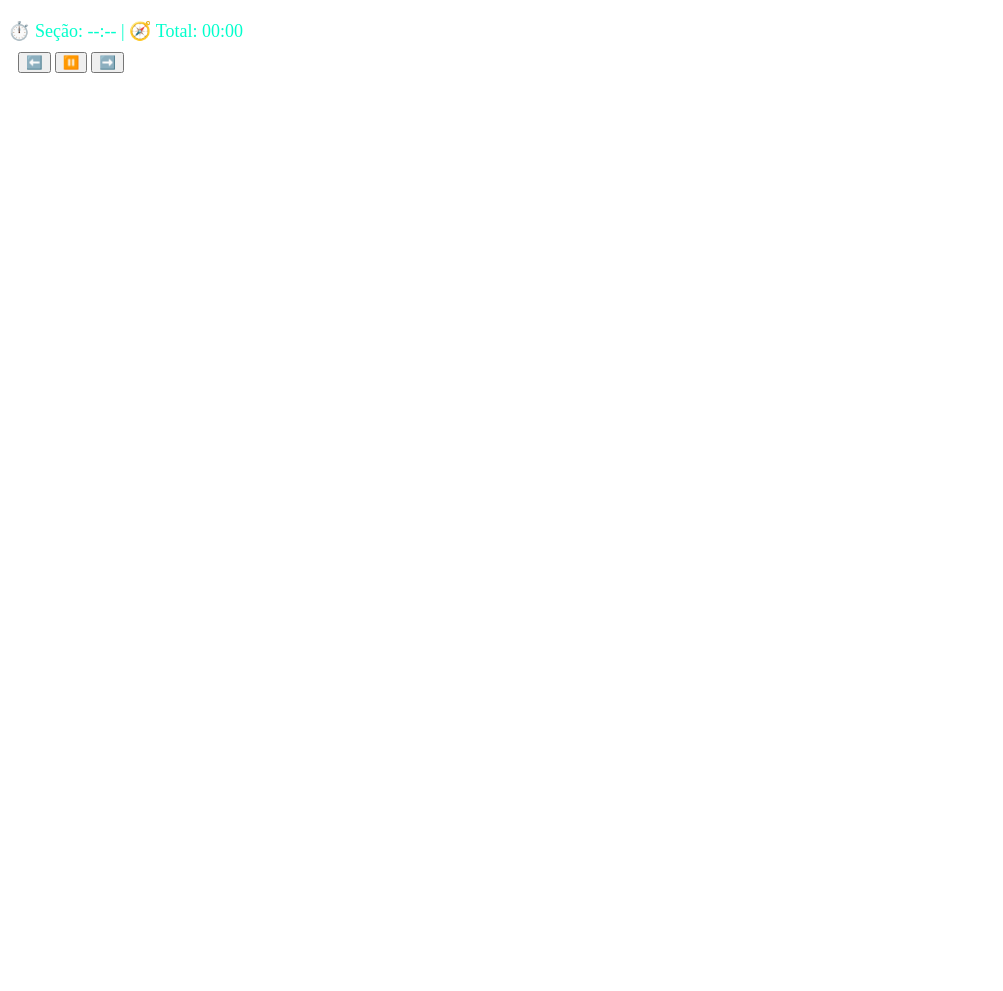
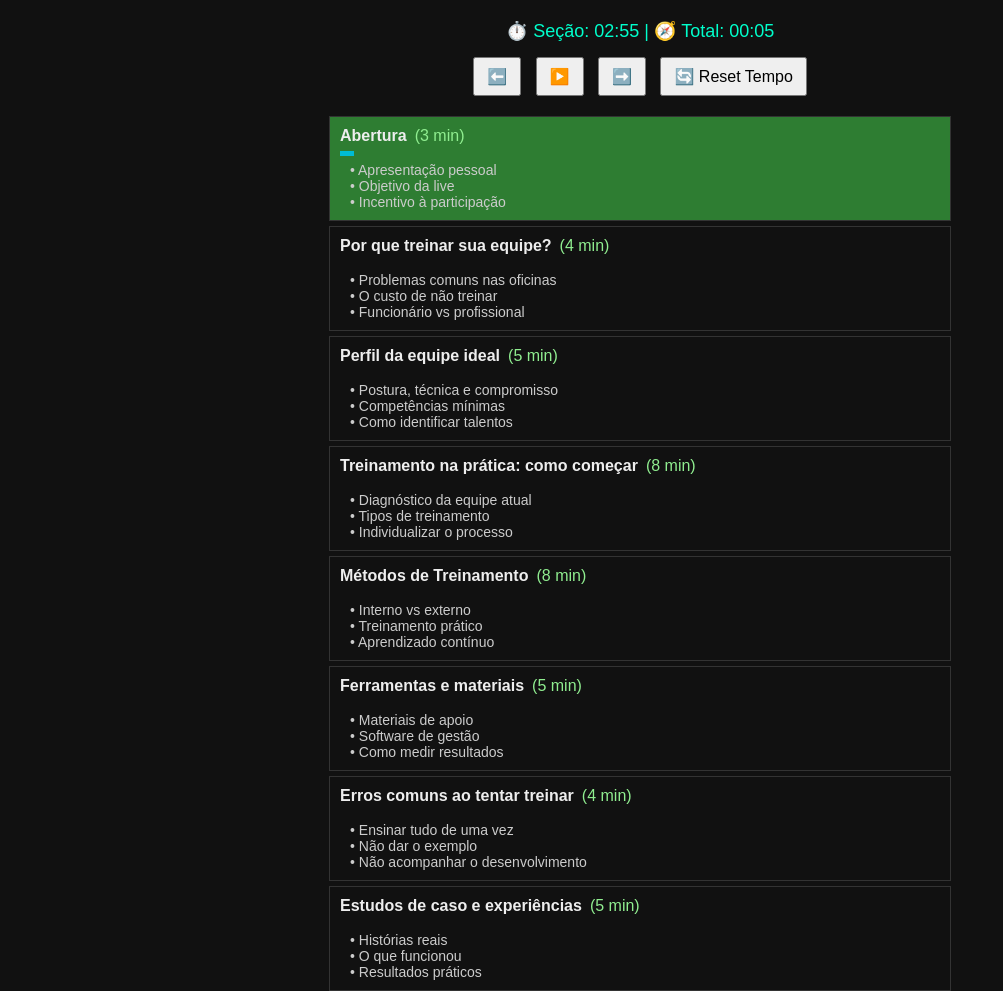
Before and after one commit to rbarboza31/roteiro_live, a plain HTML site: page index.html in a window 1280 px wide. Shown: the top 991 px of the page, without its empty margins (0-1003 px from the left). Before the commit the page ends 800 px from the top, so only its background shows below. Drawn offline with Linux system fonts and the light colour scheme.

Commit message:
Update index.html

```diff
--- a/index.html
+++ b/index.html
@@ -1,12 +1,22 @@
+<!DOCTYPE html>
+<html lang="pt-BR">
+<head>
+  <meta charset="UTF-8" />
+  <title>Roteiro da Live</title>
+  <link rel="stylesheet" href="style.css" />
+</head>
+<body>
+
 <div id="timer" style="margin-top: 20px; font-size: 18px; color: #00ffcc;">
   ⏱️ Seção: <span id="section-time">--:--</span> |
   🧭 Total: <span id="total-time">00:00</span>
 </div>
 
 <div style="margin: 10px;">
-  <button onclick="goBack()">⬅️</button>
-  <button onclick="togglePause()">⏸️</button>
-  <button onclick="goForward()">➡️</button>
+  <button id="btn-back">⬅️</button>
+  <button id="btn-play-pause">▶️</button>
+  <button id="btn-forward">➡️</button>
+  <button id="btn-reset">🔄 Reset Tempo</button>
 </div>
 
 <div id="container">
@@ -15,3 +25,7 @@
     <!-- Seções aparecem aqui -->
   </div>
 </div>
+
+<script src="script.js"></script>
+</body>
+</html>
```
